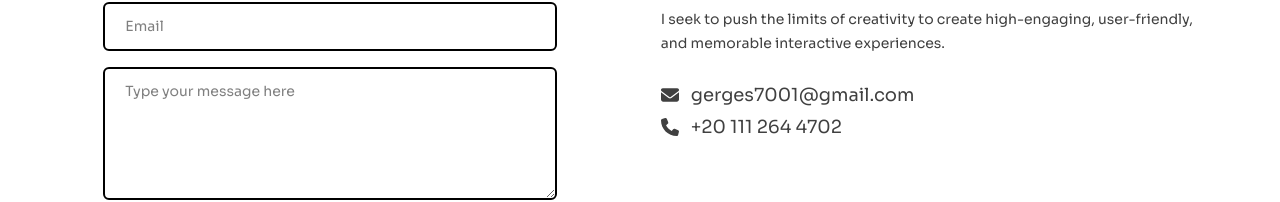
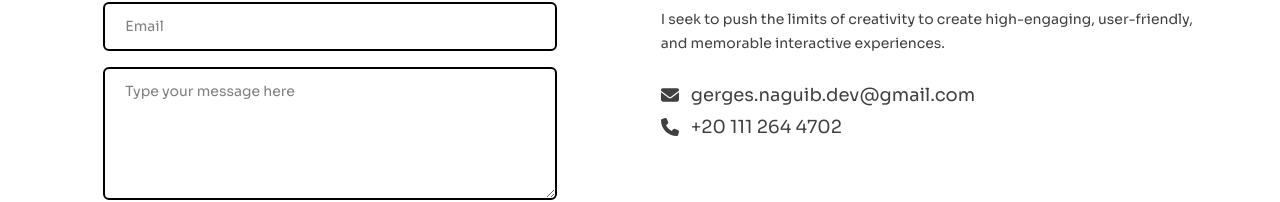
Before and after one commit to Gerges-GN/My-Personal-Portfolio, a React (Vite) app: page / in a window 1280 px wide. Shown: the part 3877-4079 px from the top of the page. Built offline with nearby package versions, Linux system fonts and the light colour scheme.

Commit message:
Update contact information

```diff
--- a/src/sections/Contact.jsx
+++ b/src/sections/Contact.jsx
@@ -91,7 +91,7 @@ function Contact() {
           </p>
             <span className="flex items-center gap-2 md:gap-3 leading-6 md:leading-8 text-md  md:text-lg text-(--neutral)">
               <FontAwesomeIcon icon={faEnvelope} />
-              <h4>gerges7001@gmail.com</h4>
+              <h4>gerges.naguib.dev@gmail.com</h4>
             </span>
             <span className="flex items-center gap-2 md:gap-3 leading-6 md:leading-8 text-md  md:text-lg text-(--neutral)">
               <FontAwesomeIcon icon={faPhone} />
```
Also changed, not shown: 1 other file (tests, documents, lock files or other folders).
